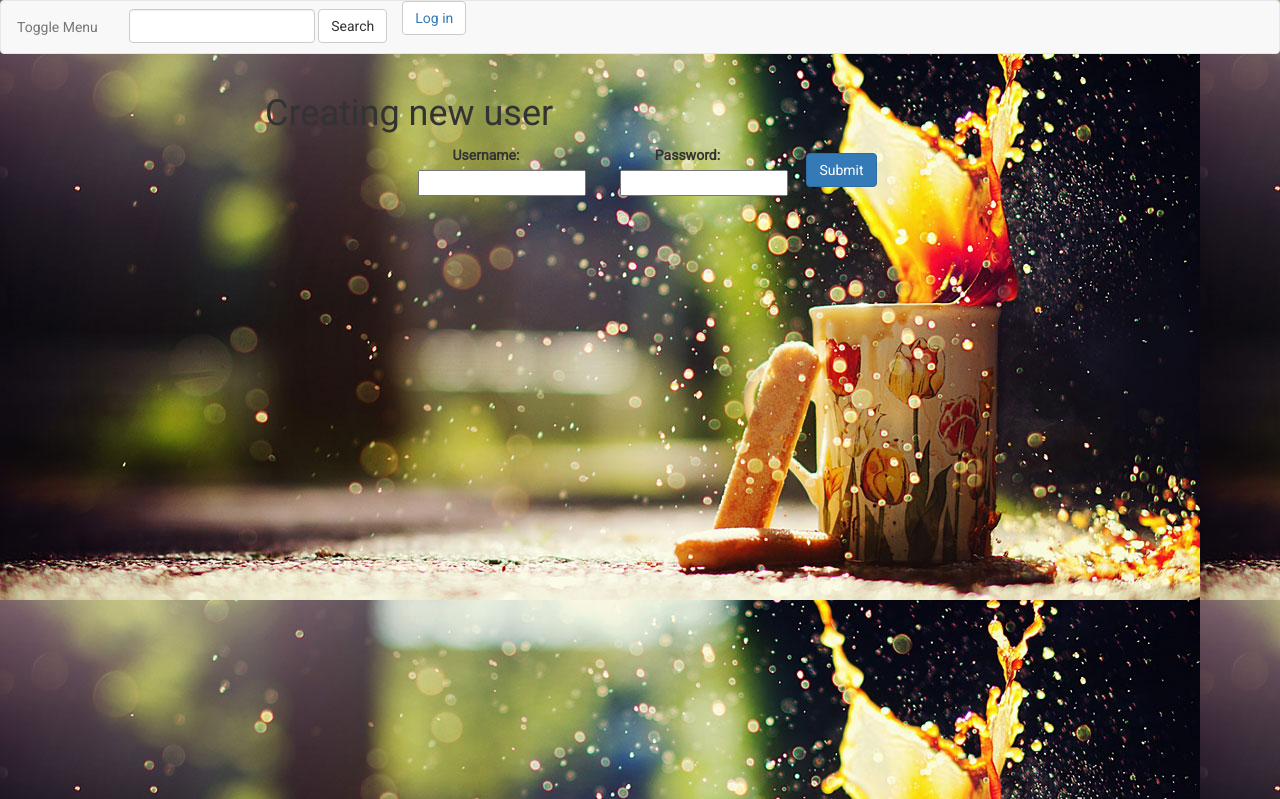
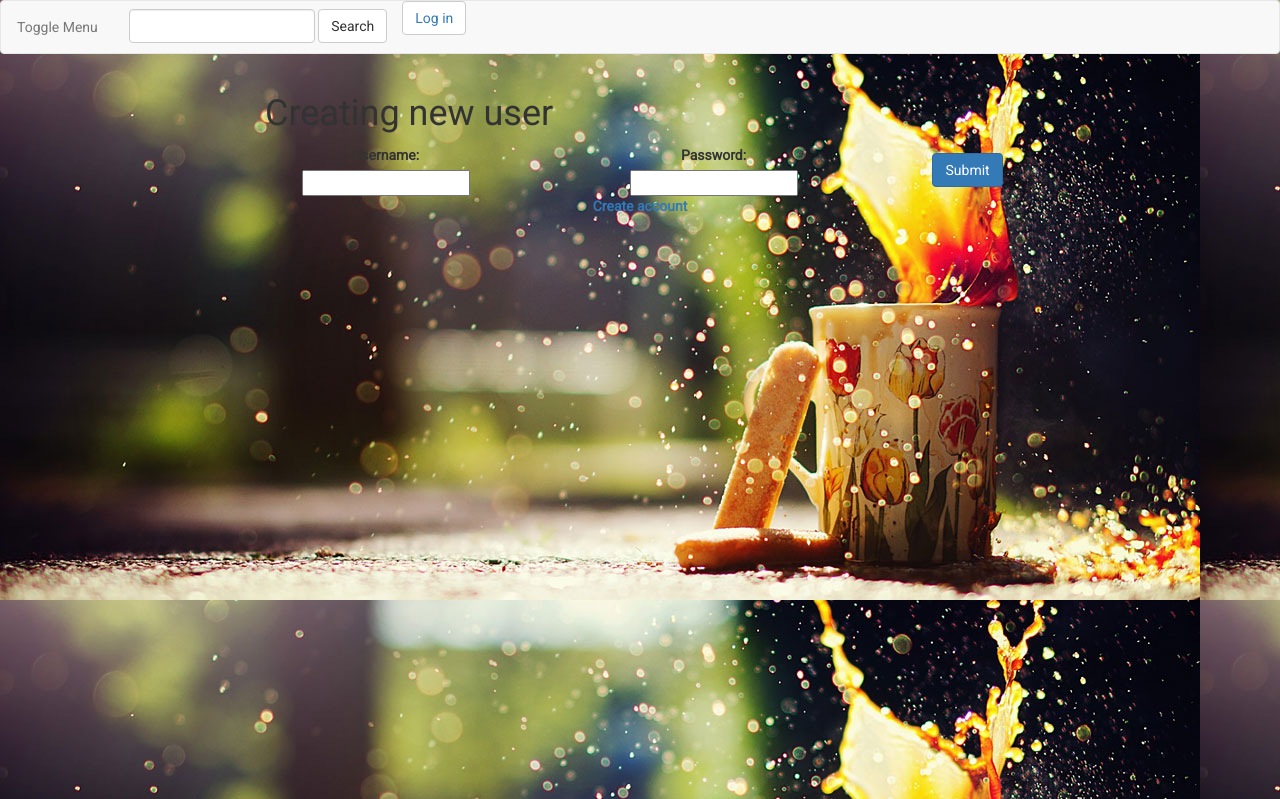
Before and after one commit to Double-Y-team/portfolio, a Django app: page /auth/login/ in a window 1280 px wide. Shown: the top 799 px of the page. Run offline with Django 3.2, Linux system fonts and the light colour scheme; some libraries are stand-ins or nearby versions.

Commit message:
Update 1.2 Login

```diff
--- a/portfolio/templates/base/country_object.html
+++ b/portfolio/templates/base/country_object.html
@@ -5,7 +5,7 @@
         <div class="caption">
              <a href="{% url 'base:country' country.id %}"><h3>{{ country.name }}</h3></a>
             <p><h3>{{ country.description }}</h3></p>
-            {% if username %}
+            {% if username.username %}
                  <p><a href="#" class="btn btn-primary" role="button">Button</a> <a href="#" class="btn btn-default" role="button">Button</a></p>
             {% endif %}
         </div>
--- a/portfolio/templates/base/login.html
+++ b/portfolio/templates/base/login.html
@@ -17,6 +17,7 @@
                                 <label class="error"> {{ login_error }}</label>
                             {% endif %}
                             <button type="submit" class="btn btn-primary btn-orange">Submit</button>
+                            <label class="center" ><a href="{% url 'base:create'  %}">Create account</a></label>
                         </form>
                     </div>
                 </div>
--- a/portfolio/templates/base/login_obgect.html
+++ b/portfolio/templates/base/login_obgect.html
@@ -3,8 +3,8 @@
         <div class="col-sm-offset-2 col-sm-10">
             <span class="text-danger small"> {{ field.errors }} </span>
         </div>
-    <label class="control-label col-sm-10">{{ field.label_tag }} </label>
-        <p>
-    <div class="col-sm-10"> {{ field }}</div>
+        <label class="control-label col-lg-8">{{ field.label_tag }} </label>
+        <div class="col-lg-8"> {{ field }}
+        </div>
     </div>
 {% endfor %}
```
Also changed, not shown: portfolio/db.sqlite3.
